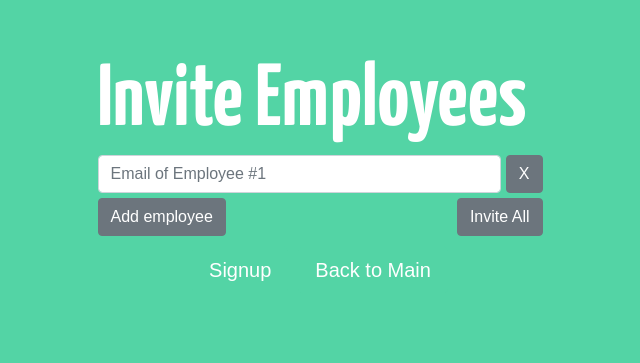
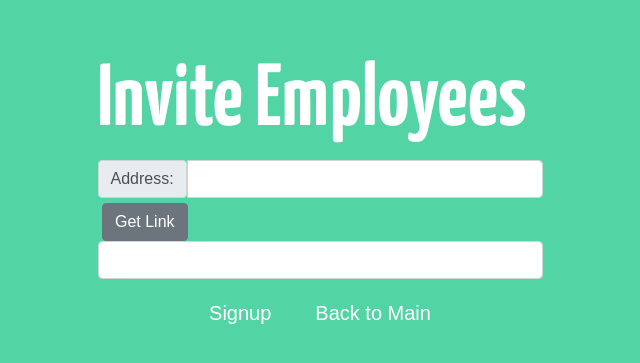
Before and after one commit to bayruns/running-late-react, a React (Create React App) app: page /dashboard in a window 1280 px wide. Shown: the part 191-554 px from the top of the page, without its empty margins (320-960 px from the left). Built offline with nearby package versions, Linux system fonts and the light colour scheme.

Commit message:
changed employees link for demo

```diff
--- a/src/Pages/DashboardPage.jsx
+++ b/src/Pages/DashboardPage.jsx
@@ -14,10 +14,12 @@ export default class DashboardPage extends React.Component {
         this.state = {
             name: '',
             employees: [{ name: '' }],
+            address: "",
+            link: ""
         };
     }
 
-    handleNameChange = (evt) => {
+/*     handleNameChange = (evt) => {
         this.setState({ name: evt.target.value });
     }
 
@@ -29,21 +31,19 @@ export default class DashboardPage extends React.Component {
 
         this.setState({ employees: newemployees });
     }
+    */
 
     handleSubmit = (evt) => {
-        const { name, employees } = this.state;
-        // alert(`Incorporated: ${name} with ${employees.length} employees`);
-        console.log(this.state.employees);
 
-        const endpoint = "employeesInvitationList/";
-        const success = "Employees Invited Successfully.";
-        const error = "Employees Invitation Failed.";
+        const endpoint = "invite";
+        const success = "Link Created Successfully.";
+        const error = "Link Creatiation Failed.";
         const data = {
-            emails: this.state.employees
+            address: this.state.address
         }
         const self = this;
         var callback = function (responseData) {
-            self.setState({ itemRows: responseData });
+            self.setState({ link: responseData });
             console.log(responseData)
             self.props.history.push("/dashboard");
         };
@@ -51,12 +51,19 @@ export default class DashboardPage extends React.Component {
         handler.post(endpoint, data, success, error, callback);
     }
 
+    /*
     handleAddemployee = () => {
         this.setState({ employees: this.state.employees.concat([{ name: '' }]) });
     }
 
     handleRemoveemployee = (idx) => () => {
         this.setState({ employees: this.state.employees.filter((s, sidx) => idx !== sidx) });
+    } */
+
+    updateAddress(e) {
+        this.setState({
+            address: e.target.value
+        })
     }
 
     render() {
@@ -66,24 +73,16 @@ export default class DashboardPage extends React.Component {
                     <Col xs={{ size: 12, offset: 0 }} sm={{ size: 11 }} md={{ size: 8 }} lg={{ size: 5 }}>
                         <h1 className="running-late-title">Invite Employees</h1>
                         <Form>
-                            <div className="inviteEmployees">
-
-                                {this.state.employees.map((employee, idx) => (
-                                    <div className="employee ">
-                                        <Input
-                                            type="email"
-                                            placeholder={`Email of Employee #${idx + 1}`}
-                                            value={employee.name}
-                                            onChange={this.handleemployeeNameChange(idx)}
-                                        />
-                                        &nbsp;
-                                    <Button type="button" onClick={this.handleRemoveemployee(idx)} className="small">X</Button>
-                                    </div>
-                                ))}
+                            <InputGroup className="vertical-spaced">
+                                <InputGroupAddon> Address: </InputGroupAddon>
+                                <Input type='text' onChange={this.updateAddress} />
+                            </InputGroup>
+                            &nbsp;
+                            <Button className="" onClick={this.handleSubmit}>Get Link</Button>
+                            &nbsp;
+                            <div>
+                                <Input type="text" placeholder={this.state.link} />
                             </div>
-                            <Button type="button" onClick={this.handleAddemployee} className="small">Add employee</Button>
-                            &nbsp; &nbsp;
-                            <Button className="btnSubmitType" onClick={this.handleSubmit}>Invite All</Button>
                         </Form>
                     </Col>
                 </Row>
```
